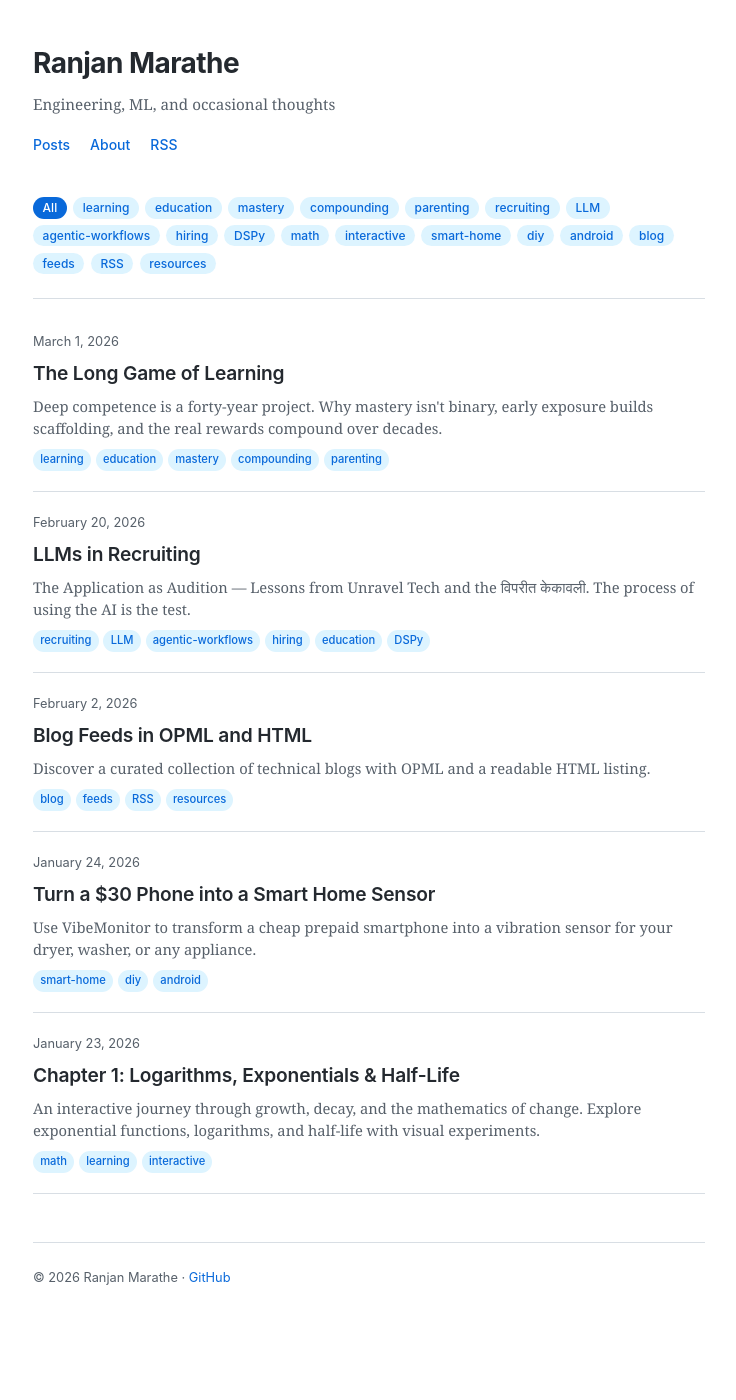
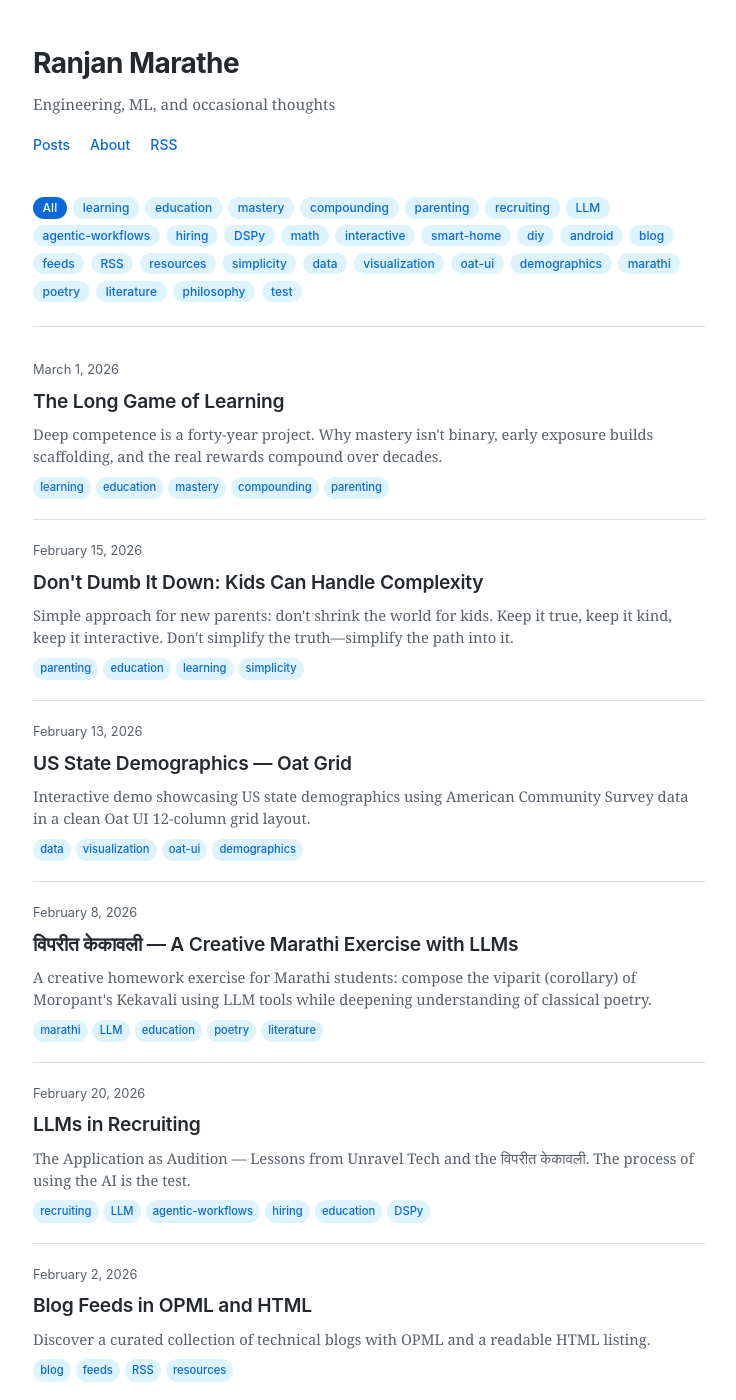
Before and after one commit to PriyaranjanMarathe/priyaranjanmarathe.github.io, a Jekyll site: the page docs/blog/index.html, which Jekyll copies as it is, in a window 1280 px wide and 1400 px high. Shown: the whole window, without its empty margins (271-1007 px from the left). Built offline with Jekyll 4.4.1, drawn with Linux system fonts in a browser that asks for light colours; some of the changed text lies outside the part shown.

Commit message:
Add missing blog posts to index and update tag filters
- Add "Don't Dumb It Down: Kids Can Handle Complexity" (Feb 15, 2026)
- Add "US State Demographics — Oat Grid" (Feb 13, 2026)
- Add "विपरीत केकावली — A Creative Marathi Exercise with LLMs" (Feb 8, 2026)
- Add "Reflections on "If" by Rudyard Kipling" (Jan 24, 2026)
- Add new tag filter buttons for all new tags
- Maintain proper chronological order in blog index

🤖 Generated with [Claude Code](https://claude.ai/code)

Co-Authored-By: Claude <noreply@anthropic.com>

```diff
--- a/docs/blog/index.html
+++ b/docs/blog/index.html
@@ -234,6 +234,16 @@
         <button class="tag-filter-btn" data-tag="feeds">feeds</button>
         <button class="tag-filter-btn" data-tag="RSS">RSS</button>
         <button class="tag-filter-btn" data-tag="resources">resources</button>
+        <button class="tag-filter-btn" data-tag="simplicity">simplicity</button>
+        <button class="tag-filter-btn" data-tag="data">data</button>
+        <button class="tag-filter-btn" data-tag="visualization">visualization</button>
+        <button class="tag-filter-btn" data-tag="oat-ui">oat-ui</button>
+        <button class="tag-filter-btn" data-tag="demographics">demographics</button>
+        <button class="tag-filter-btn" data-tag="marathi">marathi</button>
+        <button class="tag-filter-btn" data-tag="poetry">poetry</button>
+        <button class="tag-filter-btn" data-tag="literature">literature</button>
+        <button class="tag-filter-btn" data-tag="philosophy">philosophy</button>
+        <button class="tag-filter-btn" data-tag="test">test</button>
     </div>
 
     <ul class="post-list">
@@ -250,6 +260,49 @@
                 <span class="post-item-tag">mastery</span>
                 <span class="post-item-tag">compounding</span>
                 <span class="post-item-tag">parenting</span>
+            </div>
+        </li>
+        <li class="post-item" data-tags="parenting education learning simplicity">
+            <div class="post-item-date">February 15, 2026</div>
+            <h2 class="post-item-title"><a href="/blog/posts/dont-dumb-it-down.html">Don't Dumb It Down: Kids Can Handle Complexity</a></h2>
+            <p class="post-item-desc">
+                Simple approach for new parents: don't shrink the world for kids. Keep it true,
+                keep it kind, keep it interactive. Don't simplify the truth—simplify the path into it.
+            </p>
+            <div class="post-item-tags">
+                <span class="post-item-tag">parenting</span>
+                <span class="post-item-tag">education</span>
+                <span class="post-item-tag">learning</span>
+                <span class="post-item-tag">simplicity</span>
+            </div>
+        </li>
+        <li class="post-item" data-tags="data visualization oat-ui demographics">
+            <div class="post-item-date">February 13, 2026</div>
+            <h2 class="post-item-title"><a href="/blog/posts/oat-grid-demo.html">US State Demographics — Oat Grid</a></h2>
+            <p class="post-item-desc">
+                Interactive demo showcasing US state demographics using American Community Survey data
+                in a clean Oat UI 12-column grid layout.
+            </p>
+            <div class="post-item-tags">
+                <span class="post-item-tag">data</span>
+                <span class="post-item-tag">visualization</span>
+                <span class="post-item-tag">oat-ui</span>
+                <span class="post-item-tag">demographics</span>
+            </div>
+        </li>
+        <li class="post-item" data-tags="marathi LLM education poetry literature">
+            <div class="post-item-date">February 8, 2026</div>
+            <h2 class="post-item-title"><a href="/blog/posts/kekavali-viparit-exercise.html">विपरीत केकावली — A Creative Marathi Exercise with LLMs</a></h2>
+            <p class="post-item-desc">
+                A creative homework exercise for Marathi students: compose the viparit (corollary)
+                of Moropant's Kekavali using LLM tools while deepening understanding of classical poetry.
+            </p>
+            <div class="post-item-tags">
+                <span class="post-item-tag">marathi</span>
+                <span class="post-item-tag">LLM</span>
+                <span class="post-item-tag">education</span>
+                <span class="post-item-tag">poetry</span>
+                <span class="post-item-tag">literature</span>
             </div>
         </li>
         <li class="post-item" data-tags="recruiting LLM agentic-workflows hiring education DSPy">
@@ -292,6 +345,19 @@
                 <span class="post-item-tag">smart-home</span>
                 <span class="post-item-tag">diy</span>
                 <span class="post-item-tag">android</span>
+            </div>
+        </li>
+        <li class="post-item" data-tags="poetry philosophy test">
+            <div class="post-item-date">January 24, 2026</div>
+            <h2 class="post-item-title"><a href="/blog/posts/kipling-if-poem.html">Reflections on "If" by Rudyard Kipling</a></h2>
+            <p class="post-item-desc">
+                Exploring the timeless wisdom in Rudyard Kipling's poem about character,
+                resilience, and integrity. A test of the blog posting workflow.
+            </p>
+            <div class="post-item-tags">
+                <span class="post-item-tag">poetry</span>
+                <span class="post-item-tag">philosophy</span>
+                <span class="post-item-tag">test</span>
             </div>
         </li>
         <li class="post-item" data-tags="math learning interactive">
```
